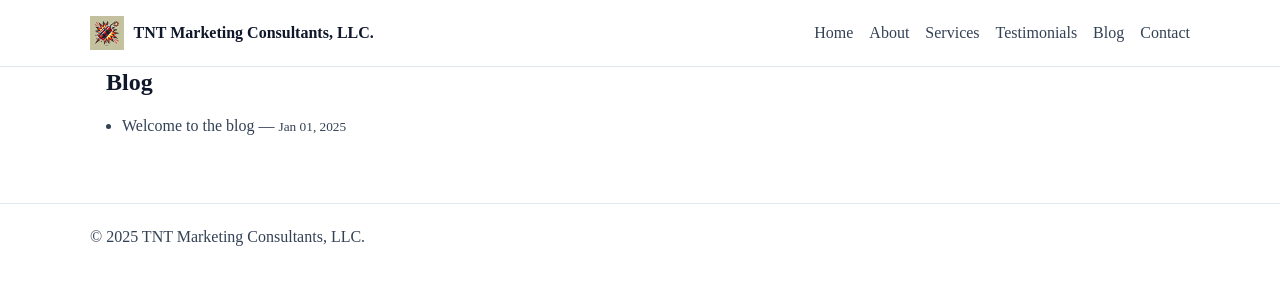
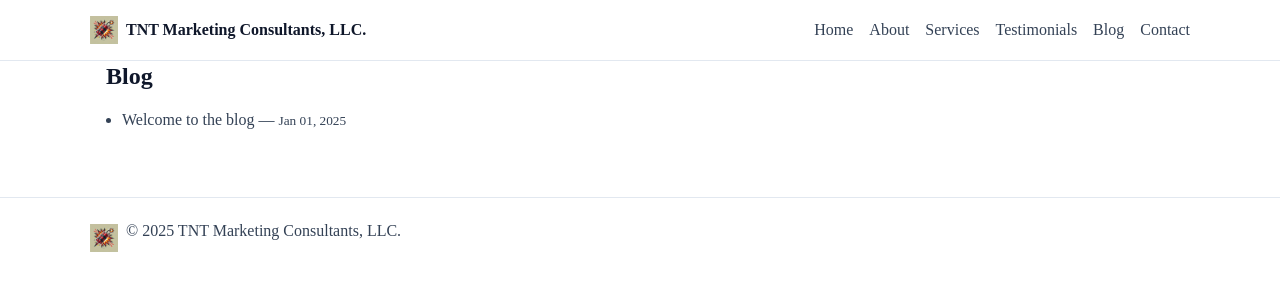
Before and after one commit to tjbryanttnt-source/consulting-site, a Jekyll site: the page built from blog.md, in a window 1280 px wide. Shown: the top 300 px of the page. Built offline with Jekyll 4.4.1, drawn with Linux system fonts in a browser that asks for light colours.

Commit message:
Logo: reduce to responsive thumbnail; add footer logo; minor header/footer styles

```diff
--- a/_includes/footer.html
+++ b/_includes/footer.html
@@ -1,5 +1,8 @@
 <div class="container footer-inner">
-  <p>© {{ site.time | date: "%Y" }} {{ site.title }} </p>
+  <div class="footer-left">
+    <img src="{{ "/assets/images/logo.jpg" | relative_url }}" alt="TNT logo" class="brand-logo" width="24" height="24" loading="lazy" />
+    <p>© {{ site.time | date: "%Y" }} {{ site.title }} </p>
+  </div>
   <p>
     <a href="https://github.com"></a>
   </p>
--- a/_includes/header.html
+++ b/_includes/header.html
@@ -1,6 +1,6 @@
 <div class="container nav-wrapper">
-  <a class="brand" href="{{ "/" | relative_url }}">
-    <img src="{{ "/assets/images/logo.jpg" | relative_url }}" alt="TNT Marketing Consultants logo" class="brand-logo" />
+  <a class="brand" href="{{ "/" | relative_url }}" aria-label="Homepage">
+    <img src="{{ "/assets/images/logo.jpg" | relative_url }}" alt="TNT Marketing Consultants logo" class="brand-logo" width="28" height="28" loading="lazy" />
     <span>{{ site.title }}</span>
   </a>
   {% include nav.html %}
--- a/assets/css/style.css
+++ b/assets/css/style.css
@@ -18,8 +18,9 @@ img{max-width:100%;height:auto;display:block}
 .nav-wrapper{display:flex;align-items:center;justify-content:space-between;padding:1rem 0}
 .site-nav ul{list-style:none;display:flex;gap:1rem;margin:0;padding:0}
 .brand{font-weight:700;color:var(--color-secondary)}
-.brand{display:flex;align-items:center;gap:.6rem}
-.brand-logo{width:34px;height:34px;object-fit:contain}
+.brand{display:flex;align-items:center;gap:.5rem}
+.brand-logo{width:28px;height:28px;object-fit:contain}
+@media (max-width: 640px){.brand-logo{width:24px;height:24px}}
 .hero{background:linear-gradient(180deg, color-mix(in srgb, var(--color-primary) 10%, transparent), color-mix(in srgb, var(--color-accent) 10%, transparent));padding:3rem 0;margin-bottom:2rem}
 .hero h1{font-size:clamp(1.75rem,3vw,2.75rem);margin:0 0 .5rem 0;color:var(--color-secondary)}
 .subheading{font-size:1.125rem;color:#334155;margin:0 0 1.25rem 0}
@@ -30,6 +31,7 @@ img{max-width:100%;height:auto;display:block}
 .content{padding-bottom:3rem}
 .site-footer{border-top:1px solid #e2e8f0;background:white}
 .footer-inner{display:flex;align-items:center;justify-content:space-between;padding:1.25rem 0;flex-wrap:wrap;gap:.75rem}
+.footer-left{display:flex;align-items:center;gap:.5rem}
 @media (max-width: 640px){.site-nav ul{flex-wrap:wrap}}
 
 /* Typography and layout refinements */
```
